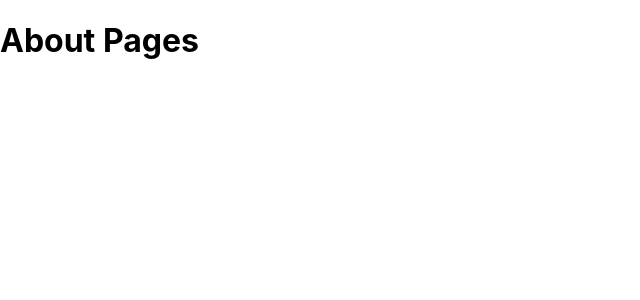
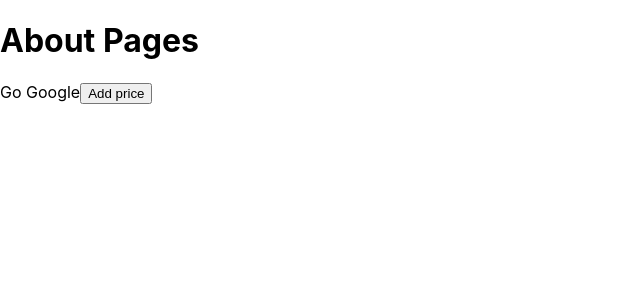
Before and after one commit to md-nazim-Hossain/next-ga, a Next.js app: page /about in a window 1280 px wide. Shown: the top 300 px of the page, without its empty margins (0-640 px from the left). Built offline with nearby package versions, Linux system fonts and the light colour scheme.

Commit message:
updated code

```diff
--- a/package.json
+++ b/package.json
@@ -11,7 +11,8 @@
   "dependencies": {
     "next": "13.0.0",
     "react": "18.2.0",
-    "react-dom": "18.2.0"
+    "react-dom": "18.2.0",
+    "react-ga": "^3.3.1"
   },
   "devDependencies": {
     "@types/node": "18.11.7",
--- a/src/pages/_app.tsx
+++ b/src/pages/_app.tsx
@@ -20,7 +20,7 @@ function MyApp({ Component, pageProps }) {
     <>
       <Script
         async
-        src={`https://www.googletagmanager.com/gtag/js?id=G-23S03MS2ZP`}
+        src={`https://www.googletagmanager.com/gtag/js?id=${process.env.ANALYTICS_ID}`}
         strategy="afterInteractive"
       />
       <Script id="next-google-ana" strategy="afterInteractive">
@@ -29,7 +29,7 @@ function MyApp({ Component, pageProps }) {
           function gtag(){dataLayer.push(arguments);}
           gtag('js', new Date());
 
-          gtag('config', 'G-23S03MS2ZP');
+          gtag('config', '${process.env.ANALYTICS_ID}');
 
         `}
       </Script>
--- a/src/pages/about.tsx
+++ b/src/pages/about.tsx
@@ -1,15 +1,26 @@
 import React from "react";
 import Head from "next/head";
+import * as ga from "../libs/GooglePageViews";
 
 type Props = {};
 
 const about = (props: Props) => {
+  const addToCarts = () => {
+    ga.event({
+      action: "add_carts",
+      category: "ecommerce",
+      label: "Item Added",
+      value: "Playing Card",
+    });
+  };
   return (
     <div>
       <Head>
         <title>about</title>
       </Head>
       <h1>About Pages</h1>
+      <a href="https://www.google.com">Go Google</a>
+      <button onClick={addToCarts}>Add price</button>
     </div>
   );
 };
```
Also changed, not shown: 1 other file (tests, documents, lock files or other folders).
